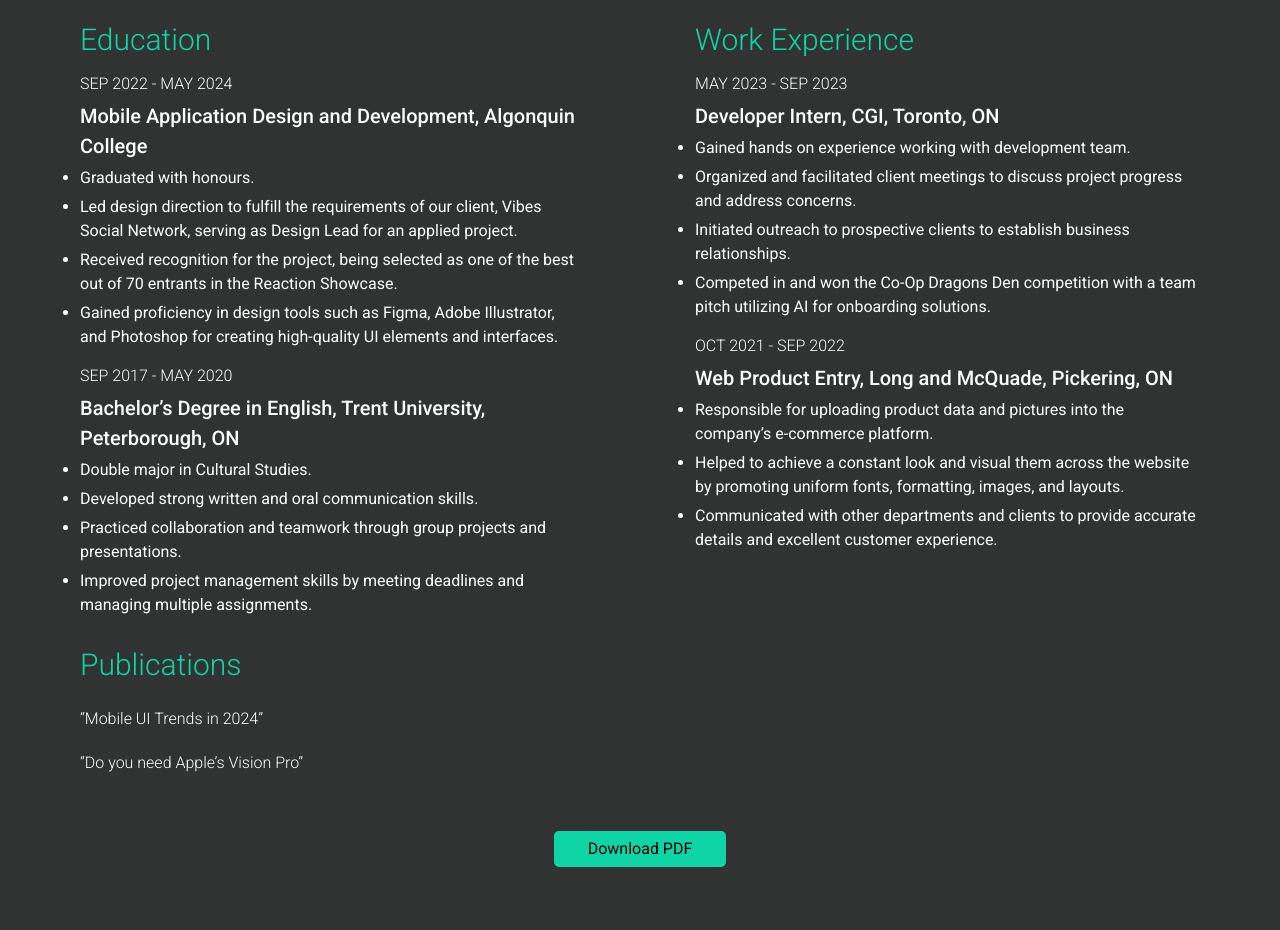
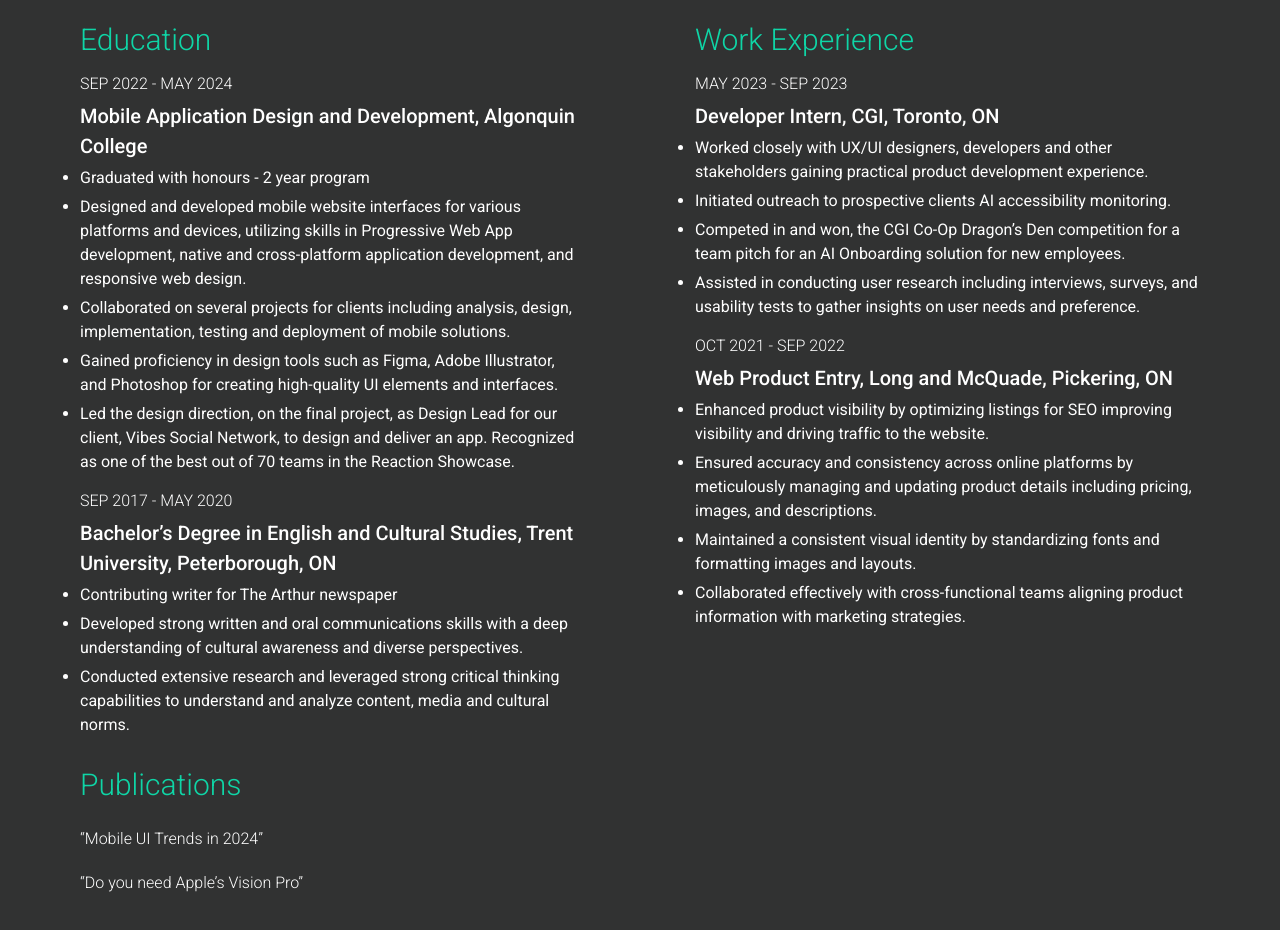
Before and after one commit to EWinterProjects/portfolio, a plain HTML site: page index.html in a window 1280 px wide. Shown: the part 4020-4950 px from the top of the page. Drawn offline with Linux system fonts and the light colour scheme.

Commit message:
Updated resume

```diff
--- a/index.html
+++ b/index.html
@@ -164,18 +164,18 @@
                     <p class="resume__date">SEP 2022 - MAY 2024</p>
                     <h3 class="resume__subtitle">Mobile Application Design and Development, Algonquin College</h3>
                     <ul class="resume__list">
-                        <li class="list-item">Graduated with honours.</li>
-                        <li class="list-item">Led design direction to fulfill the requirements of our client, Vibes Social Network, serving as Design Lead for an applied project.</li>
-                        <li class="list-item">Received recognition for the project, being selected as one of the best out of 70 entrants in the Reaction Showcase.</li>
+                        <li class="list-item">Graduated with honours - 2 year program</li>
+                        <li class="list-item">Designed and developed mobile website interfaces for various platforms and devices, utilizing skills in Progressive Web App development, native and cross-platform application development, and responsive web design.</li>
+                        <li class="list-item">Collaborated on several projects for clients including analysis, design, implementation, testing and deployment of mobile solutions.</li>
                         <li class="list-item">Gained proficiency in design tools such as Figma, Adobe Illustrator, and Photoshop for creating high-quality UI elements and interfaces.</li>
+                        <li class="list-item">Led the design direction, on the final project, as Design Lead for our client, Vibes Social Network, to design and deliver an app. Recognized as one of the best out of 70 teams in the Reaction Showcase.</li>
                     </ul>
                     <p class="resume__date">SEP 2017 - MAY 2020</p>
-                    <h3 class="resume__subtitle">Bachelor’s Degree in English, Trent University, Peterborough, ON</h3>
+                    <h3 class="resume__subtitle">Bachelor’s Degree in English and Cultural Studies, Trent University, Peterborough, ON</h3>
                     <ul class="resume__list">
-                        <li class="list-item">Double major in Cultural Studies.</li>
-                        <li class="list-item">Developed strong written and oral communication skills.</li>
-                        <li class="list-item">Practiced collaboration and teamwork through group projects and presentations.</li>
-                        <li class="list-item">Improved project management skills by meeting deadlines and managing multiple assignments.</li>
+                        <li class="list-item">Contributing writer for The Arthur newspaper</li>
+                        <li class="list-item">Developed strong written and oral communications skills with a deep understanding of cultural awareness and diverse perspectives.</li>
+                        <li class="list-item">Conducted extensive research and leveraged strong critical thinking capabilities to understand and analyze content, media and cultural norms.</li>
                     </ul>
                     <h2 class="resume__title">Publications</h2>
                     <p class="resume__link_p"><a href="#" class="resume__link">“Mobile UI Trends in 2024”</a></p>
@@ -186,21 +186,22 @@
                     <p class="resume__date">MAY 2023 - SEP 2023</p>
                     <h3 class="resume__subtitle">Developer Intern, CGI, Toronto, ON</h3>
                     <ul class="resume__list">
-                        <li class="list-item">Gained hands on experience working with development team.</li>
-                        <li class="list-item">Organized and facilitated client meetings to discuss project progress and address concerns.</li>
-                        <li class="list-item">Initiated outreach to prospective clients to establish business relationships.</li>
-                        <li class="list-item">Competed in and won the Co-Op Dragons Den competition with a team pitch utilizing AI for onboarding solutions.</li>
+                        <li class="list-item">Worked closely with UX/UI designers, developers and other stakeholders gaining practical product development experience.</li>
+                        <li class="list-item">Initiated outreach to prospective clients AI accessibility monitoring.</li>
+                        <li class="list-item">Competed in and won, the CGI Co-Op Dragon’s Den competition for a team pitch for an AI Onboarding solution for new employees.</li>
+                        <li class="list-item">Assisted in conducting user research including interviews, surveys, and usability tests to gather insights on user needs and preference.</li>
                     </ul>
                     <p class="resume__date">OCT 2021 - SEP 2022</p>
                     <h3 class="resume__subtitle">Web Product Entry, Long and McQuade, Pickering, ON</h3>
                     <ul class="resume__list">
-                        <li class="list-item">Responsible for uploading product data and pictures into the company’s e-commerce platform.</li>
-                        <li class="list-item">Helped to achieve a constant look and visual them across the website by promoting uniform fonts, formatting, images, and layouts.</li>
-                        <li class="list-item">Communicated with other departments and clients to provide accurate details and excellent customer experience.</li>
+                        <li class="list-item">Enhanced product visibility by optimizing listings for SEO improving visibility and driving traffic to the website.</li>
+                        <li class="list-item">Ensured accuracy and consistency across online platforms by meticulously managing and updating product details including pricing, images, and descriptions.</li>
+                        <li class="list-item">Maintained a consistent visual identity by standardizing fonts and formatting images and layouts.</li>
+                        <li class="list-item">Collaborated effectively with cross-functional teams aligning product information with marketing strategies.</li>
                     </ul>
                 </div>
             </div>
-            <a class="download-btn btn" href="resume-evan-winter.pdf" target="_blank">Download PDF</a>
+            <a class="download-btn btn" href="evan-winter-resume-web-design.pdf" target="_blank">Download PDF</a>
 
         </section>
         <section class="contact__section" id="contact">
```
Also changed, not shown: 2 other files.
